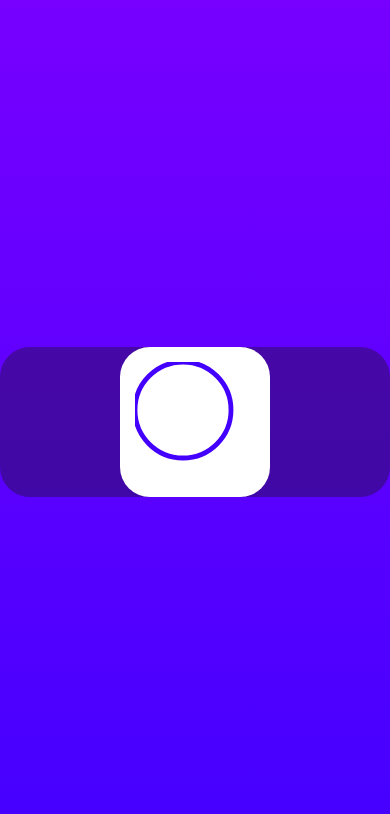
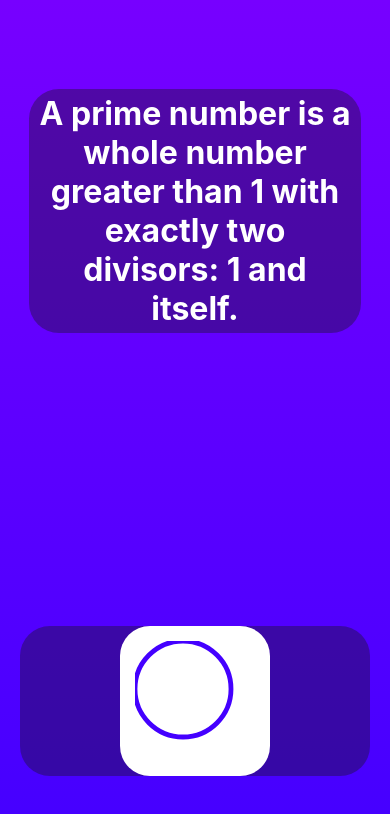
Before and after one commit to Thayorns/primals, a React (Create React App) app: page / in a window 390 px wide. Shown: the top 814 px of the page. Built offline with nearby package versions, Linux system fonts and the light colour scheme.

Commit message:
responsive error

```diff
--- a/src/components/app/App.css
+++ b/src/components/app/App.css
@@ -1,10 +1,24 @@
 
 .wrapper-container {
+  margin: 0 auto;
+  /* max-width: 1208px; */
   display: flex;
-  justify-content: center;
+  flex-direction: column;
+  justify-content: space-around;
   align-items: center;
-  width: 100vw;
+  width: 100%;
   height: 100vh;
+}
+h1{
+  /* margin: 0 auto;
+  max-width: 1208px; */
+  font-size: 32px;
+  color: white;
+  border-radius: 30px;
+  width: 80%;
+  text-align: center;
+  padding: 5px 10px;
+  background-color: rgba(26, 23, 23, 0.381);
 }
 
 .box {
@@ -12,9 +26,10 @@
   border-radius: 30px;
   width: 150px;
   height: 150px;
-  margin: auto;
+  margin: 0 auto;
   top: calc(50% - 150px / 2);
   left: calc(50% - 150px / 2);
+  /* right: calc(50% - 150px / 2); */
   display: flex;
   justify-content: center;
   align-items: center;
@@ -24,9 +39,9 @@
   width: 80%;
   height: 80%;
 }
-.handle{
-  width: 400px;
-  height: 150px;
+.switch{
+  max-width: 350px;
+  width: 150%;
   background-color: rgba(26, 23, 23, 0.381);
   border-radius: 30px;
   display: flex;
--- a/src/components/app/App.js
+++ b/src/components/app/App.js
@@ -24,8 +24,9 @@
   return (
     <div className="App">
       <motion.div className="wrapper-container" style={{ background }}>
-
-        <div className="handle">
+        <h1>A prime number is a whole number greater than 1 with exactly two divisors: 1 and itself.</h1>
+        <div className=""></div>
+        <div className="switch">
           <motion.div className="box" style={{ x }} drag="x" dragConstraints={{ left: 0, right: 0}}>
 
             <svg className="progress-icon" viewBox="0 0 50 50">
--- a/src/index.css
+++ b/src/index.css
@@ -5,6 +5,7 @@
     sans-serif;
   -webkit-font-smoothing: antialiased;
   -moz-osx-font-smoothing: grayscale;
+  overflow-x:hidden;
 }
 
 code {
```
Also changed, not shown: src/components/main/main.js (line endings or trailing spaces).
